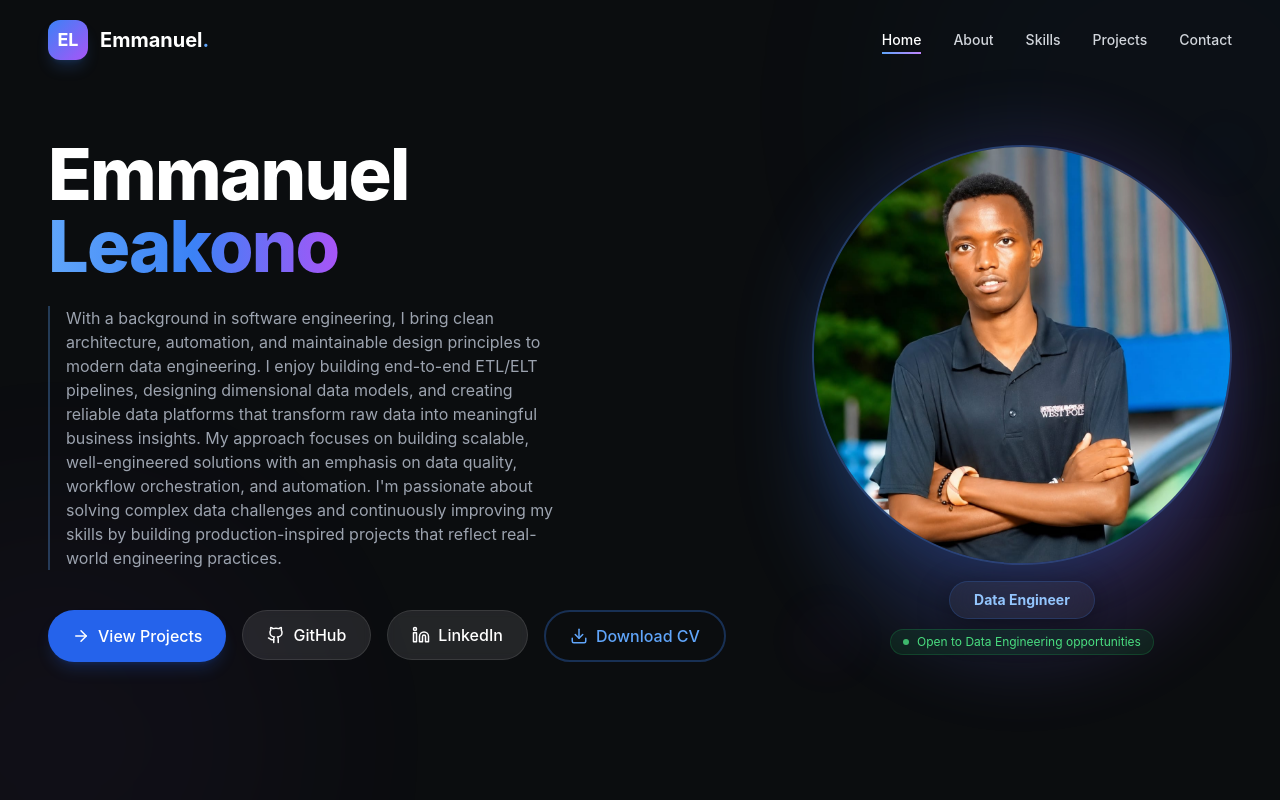
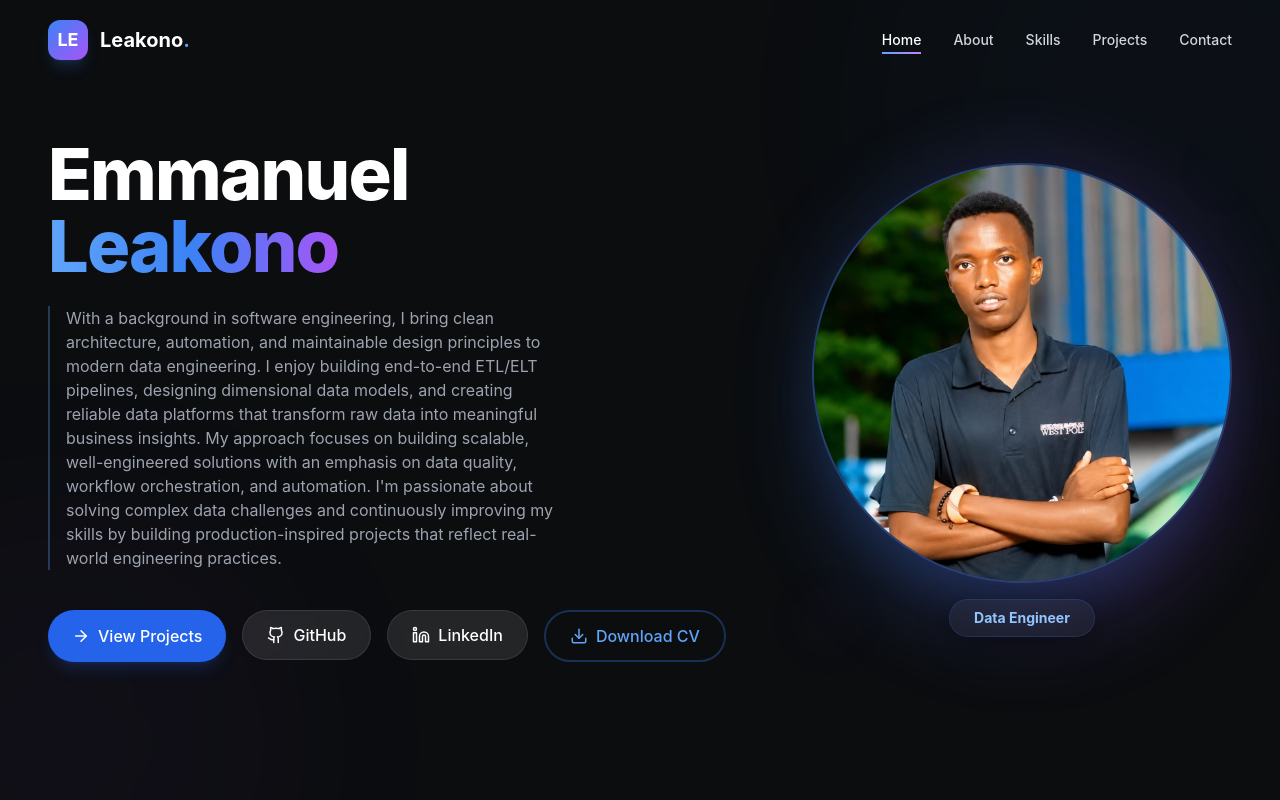
Before and after one commit to LEAKONO/leakono_portfolio, a React (Vite) app: page / in a window 1280 px wide. Shown: the top 800 px of the page. Built offline with nearby package versions, Linux system fonts and the light colour scheme.

Commit message:
update hero section

```diff
--- a/src/components/layout/Navbar.tsx
+++ b/src/components/layout/Navbar.tsx
@@ -73,10 +73,10 @@ export const Navbar: React.FC = () => {
             className="flex items-center gap-3 group cursor-pointer"
           >
             <div className="w-10 h-10 rounded-xl bg-gradient-to-br from-blue-500 to-purple-500 flex items-center justify-center font-bold text-white text-lg shadow-lg shadow-blue-500/20 group-hover:shadow-blue-500/40 transition-all duration-300 group-hover:scale-105">
-              EL
+              LE
             </div>
             <span className="text-xl font-bold text-white group-hover:text-blue-400 transition duration-300">
-              Emmanuel<span className="text-blue-400">.</span>
+              Leakono<span className="text-blue-400">.</span>
             </span>
           </a>
 
--- a/src/components/sections/Hero.tsx
+++ b/src/components/sections/Hero.tsx
@@ -96,12 +96,7 @@ export const Hero: React.FC = () => {
                 </span>
               </div>
               {/* Status below title */}
-              <div className="hero-status mt-2 text-center">
-                <span className="inline-flex items-center gap-2 px-3 py-1 rounded-full bg-green-500/10 border border-green-500/20 text-xs text-green-400">
-                  <span className="w-1.5 h-1.5 rounded-full bg-green-400 animate-pulse" />
-                  Open to Data Engineering opportunities
-                </span>
-              </div>
+              {/*  */}
               {/* Decorative rings */}
               <div className="absolute -top-3 -right-3 md:-top-4 md:-right-4 w-8 h-8 md:w-12 md:h-12 rounded-full bg-blue-500/20 blur-xl animate-pulse-slow" />
               <div className="absolute -bottom-3 -left-3 md:-bottom-4 md:-left-4 w-10 h-10 md:w-16 md:h-16 rounded-full bg-purple-500/20 blur-xl animate-pulse-slow animation-delay-200" />
```
